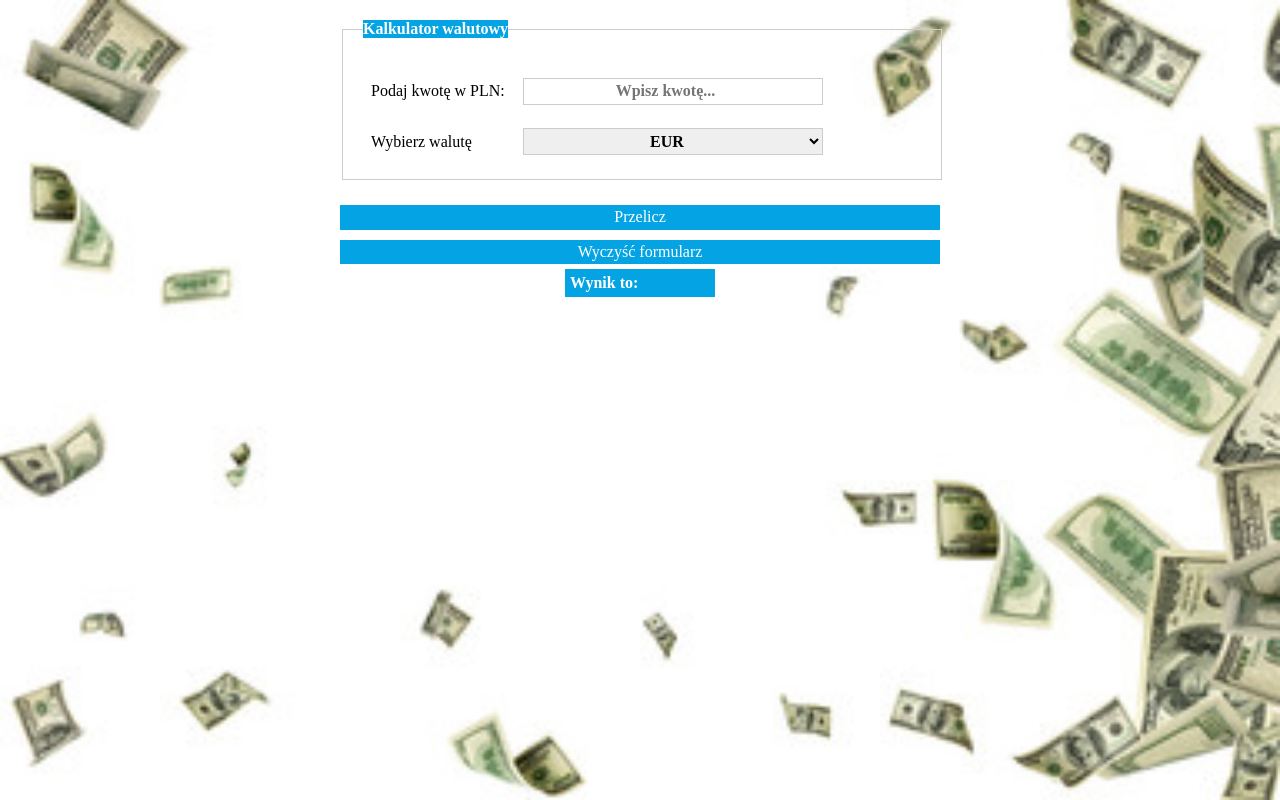
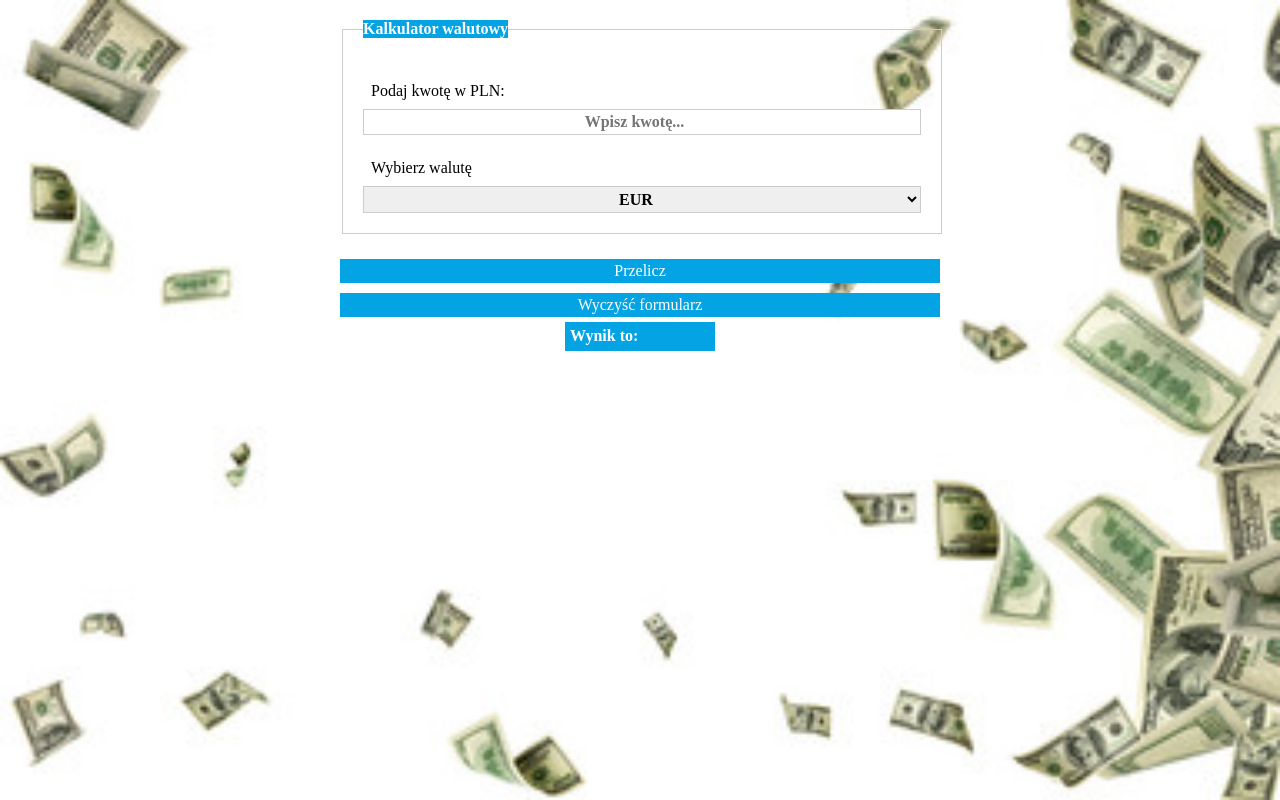
Before and after one commit to Przemek-Przybylak/Currency--Converter--React, a React (Create React App) app: page / in a window 1280 px wide. Built offline with nearby package versions, Linux system fonts and the light colour scheme.

Commit message:
delete max-width from Form input

```diff
--- a/src/Form/style.css
+++ b/src/Form/style.css
@@ -27,7 +27,6 @@
 
 .form__input {
     width: 100%;
-    max-width: 300px;
     padding: 3px;
     border: 1px solid #ccc;
     text-align: center;
```
